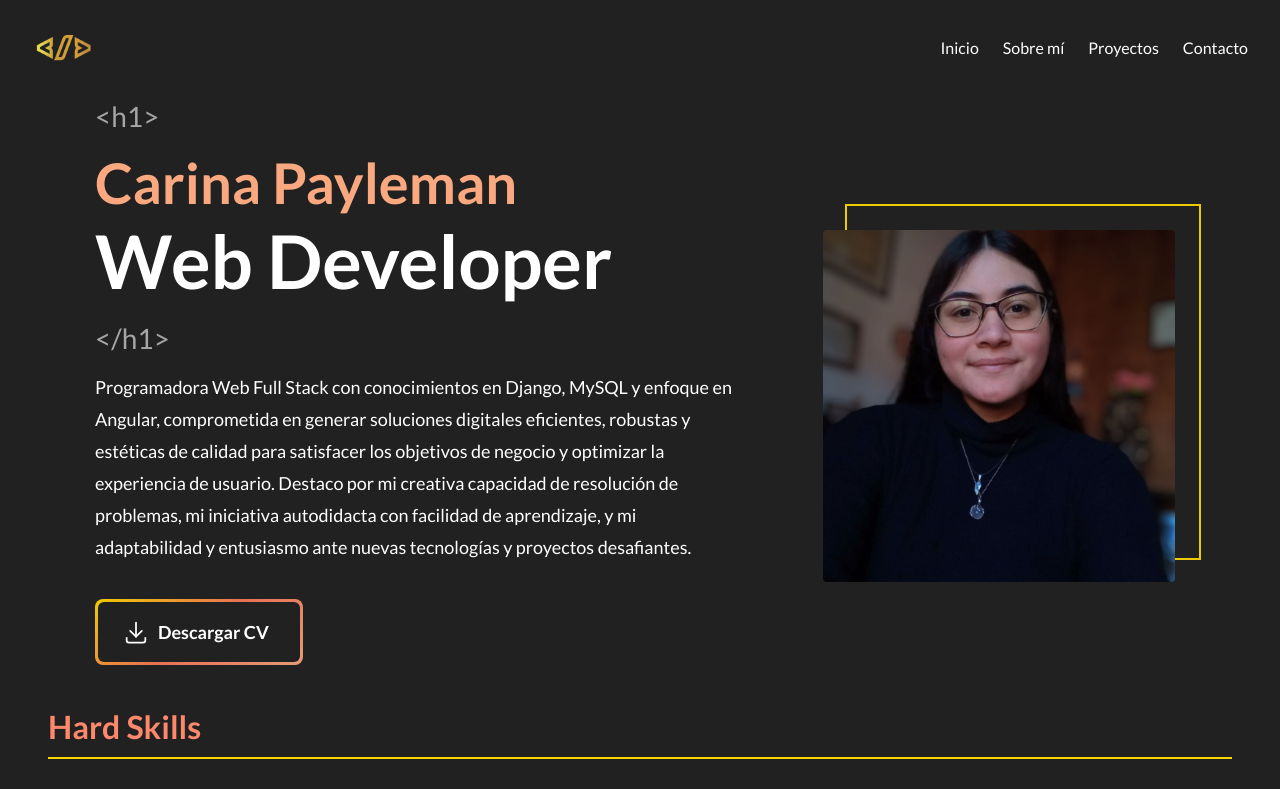
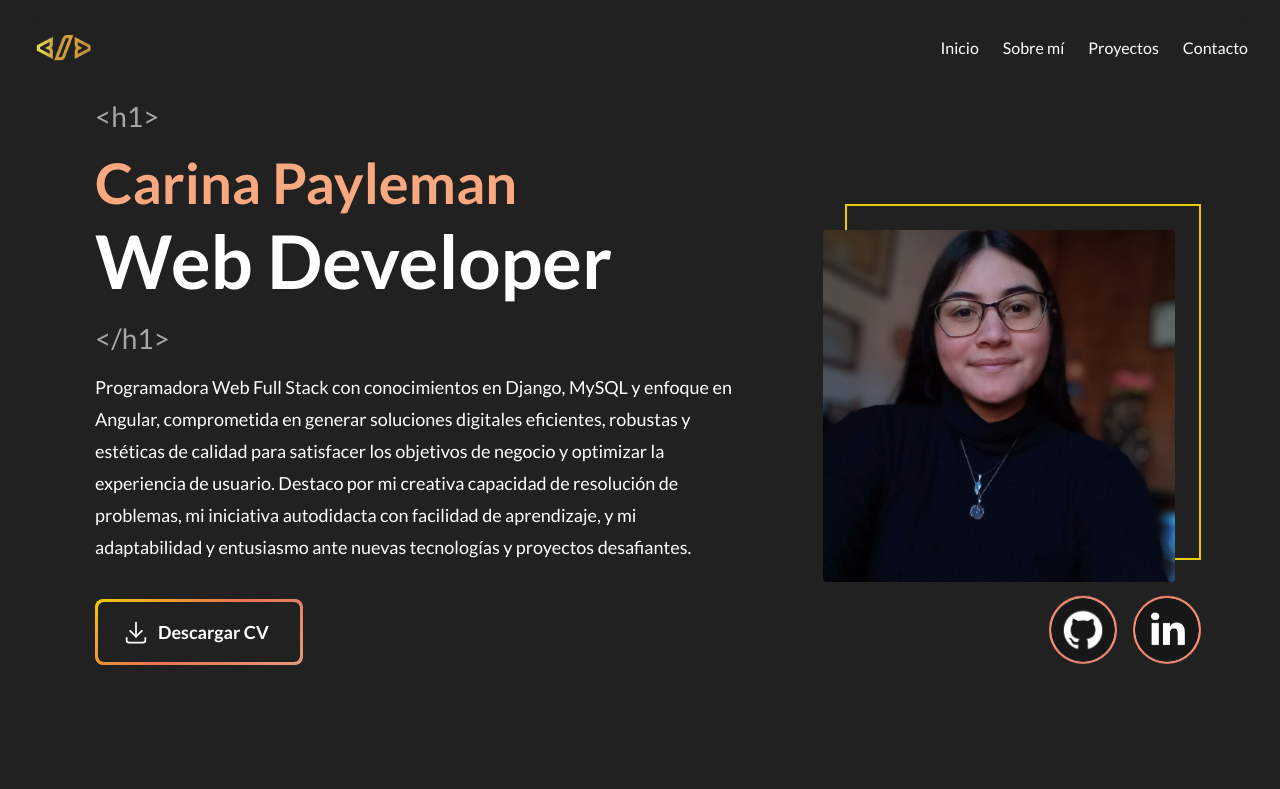
Before and after one commit to PaylemanC/portfolio, an Angular app: page / in a window 1280 px wide. Shown: the top 789 px of the page. Built offline with nearby package versions, Linux system fonts and the light colour scheme.

Commit message:
Añade íconos flotantes de GitHub y Linkedin

```diff
--- a/src/app/app.component.html
+++ b/src/app/app.component.html
@@ -16,7 +16,16 @@
       <div class="introduction__avatar-profile"></div>
     </div>
   </section>
+  <div class="social-media">
+    <a href="https://github.com/PaylemanC">
+      <div class="social-media_icon github"></div>
+    </a>
+    <a href="https://www.linkedin.com/in/carina-rocio-payleman/">
+      <div class="social-media_icon linkedin"></div>
+    </a>
+  </div>
   <section id="about-me">
+    <div class="about-me__skills">
       <h2>Hard Skills</h2>
       <div class="hard-skills__container">
         <app-hard-skill [hardSkill]="hardSkill" *ngFor="let hardSkill of hardSkills"></app-hard-skill>
@@ -24,6 +33,7 @@
       <h2>Soft Skills</h2>
       <div class="soft-skills__container">
         <app-soft-skill [softSkill]="softSkill" *ngFor="let softSkill of softSkills"></app-soft-skill>
+      </div>
     </div>
   </section>
   <section id="project">
--- a/src/app/app.component.scss
+++ b/src/app/app.component.scss
@@ -14,6 +14,7 @@ h2 {
   line-height: 6rem;
   border-bottom: 2px solid gold;
   z-index: -1;
+  letter-spacing: 8px;
 }
 
 #introduction {
@@ -67,6 +68,34 @@ h2 {
   }
 }
 
+.social-media {
+  position: relative;
+  top: -95px; //-100px
+  right: 47px;
+  display: flex;
+  gap: 16px;
+  justify-content: flex-end;
+  .social-media_icon {
+    width: 68px;
+    height: 68px;
+    border-radius: 50%;
+    position: relative;
+    animation-name: float;
+    animation-duration: 3s;
+    animation-timing-function: ease-in-out;
+    animation-iteration-count: infinite;
+    border: 2px solid $secondary-color;
+    &.github {
+      background: url('../assets/icons/github.png') center/cover no-repeat;
+      background-color:white;
+    }
+    &.linkedin {
+      background: url('../assets/icons/linkedin.png') center/cover no-repeat;
+      background-color:white;
+    }
+  }
+}
+
 #about-me {
   .hard-skills__container, .soft-skills__container {
     display: flex;
@@ -75,3 +104,21 @@ h2 {
     justify-content: center;
   }
 }
+
+@keyframes float {
+  0% {
+    transform: translateY(0);
+  }
+  50% {
+    transform: translateY(-8px);
+  }
+  100% {
+    transform: translateY(0);
+  }
+}
+
+// @media (max-width: 425px) {
+//   .introduction__avatar {
+//     display: none;
+//   }
+// }
--- a/src/app/shared/components/nav/nav.component.scss
+++ b/src/app/shared/components/nav/nav.component.scss
@@ -10,6 +10,7 @@ nav {
   align-items: center;
   margin: 16px 32px;
   position: sticky;
+  z-index: 2;
   top: 0;
   @include blurBackground;
   ul {
```
Also changed, not shown: src/assets/icons/github.png (added), src/assets/icons/linkedin.png (added). Lines whose indentation alone changed are shown as unchanged.
